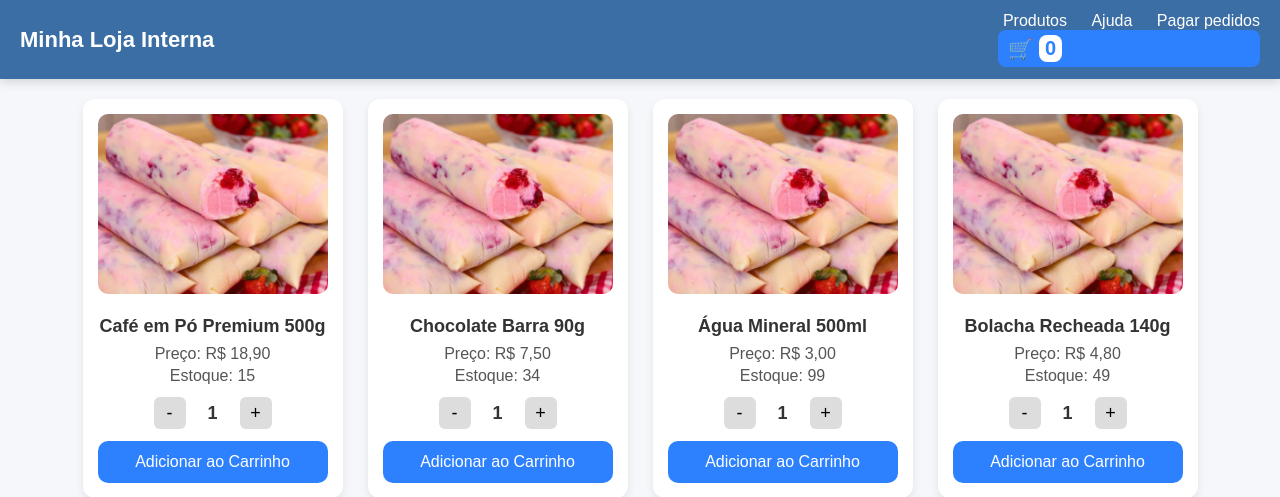
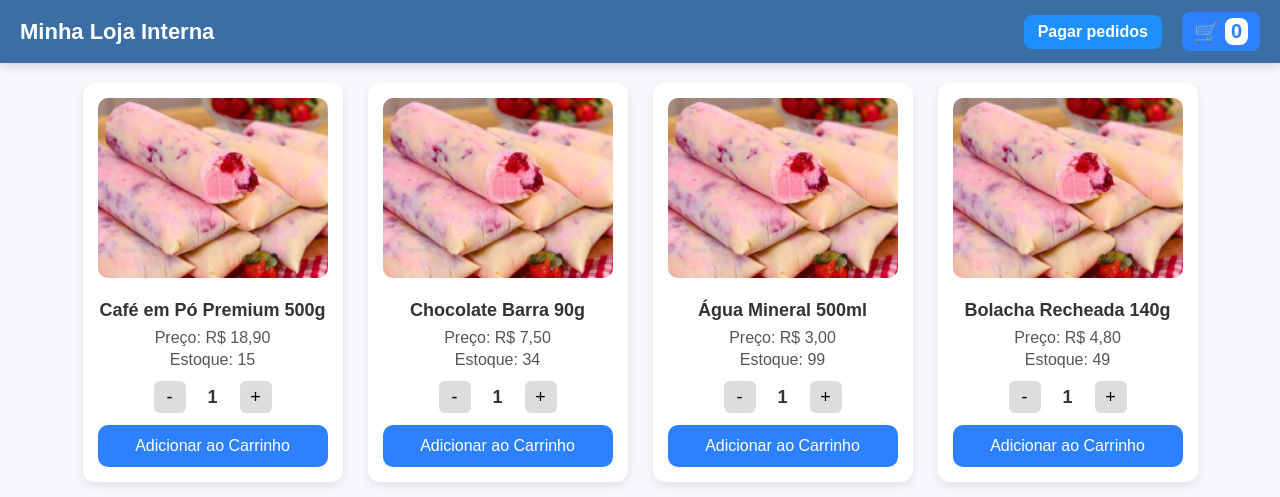
Before and after one commit to fabianopolone123/site-fabiano, a Django app: page / in a window 1280 px wide. Shown: the top 497 px of the page. Run offline with Django 5.2, Linux system fonts and the light colour scheme; data comes from the database, SQL or seed files in the repository; both versions use the stored data as it was after the commit.

Commit message:
feito correcao pagina pagar pedidos OK

```diff
--- a/core/templates/home.html
+++ b/core/templates/home.html
@@ -15,8 +15,6 @@
     <h2>Minha Loja Interna</h2>
 
     <div class="menu">
-        <a href="#">Produtos</a>
-        <a href="#">Ajuda</a>
 
         <!-- NOVO BOTÃO PAGAR PEDIDOS -->
         <a href="/pagar/" class="menu-link">Pagar pedidos</a>
--- a/core/views.py
+++ b/core/views.py
@@ -145,9 +145,18 @@ def pagar_listar(request):
     dados = json.loads(request.body)
     cliente_id = dados.get("cliente")
 
+    # VALIDAÇÃO PARA EVITAR ERRO DE ID VAZIO
+    if not cliente_id or str(cliente_id).strip() == "":
+        return JsonResponse({"ok": False, "erro": "Nenhum cliente selecionado."})
+
+    try:
+        cliente_id = int(cliente_id)
+    except:
+        return JsonResponse({"ok": False, "erro": "ID inválido."})
+
     cliente = Usuario.objects.get(id=cliente_id)
 
-    # pedidos em aberto (status: pendente)
+    # pedidos em aberto (qualquer forma de pagamento exceto 'pago')
     pedidos = Pedido.objects.filter(
         nome_cliente=cliente.nome_completo
     ).exclude(forma_pagamento="pago")
--- a/static/css/home.css
+++ b/static/css/home.css
@@ -5,24 +5,26 @@
 body {
     margin: 0;
     padding: 0;
-    overflow-x: hidden;             /* remove scroll horizontal */
-    background: #f5f7fa;            /* cinza neutro elegante */
+    overflow-x: hidden;
+    background: #f5f7fa;
     font-family: Arial, sans-serif;
     color: #333;
 }
 
 /* =============================== */
-/* NAVBAR SUPERIOR MODERNA */
+/* NAVBAR SUPERIOR */
 /* =============================== */
 
 .topbar {
     width: 100%;
-    background: #3A6EA5;            /* azul elegante */
+    background: #3A6EA5;
     color: white;
     padding: 12px 20px;
+
     display: flex;
     justify-content: space-between;
     align-items: center;
+
     box-sizing: border-box;
     box-shadow: 0 3px 10px rgba(0,0,0,0.15);
     position: sticky;
@@ -36,8 +38,14 @@ body {
     font-weight: 600;
 }
 
+/* MENU */
+.menu {
+    display: flex;
+    align-items: center;
+    gap: 20px; /* espaçamento entre itens */
+}
+
 .menu a {
-    margin-left: 20px;
     color: white;
     text-decoration: none;
     font-size: 16px;
@@ -48,8 +56,48 @@ body {
     opacity: .7;
 }
 
+/* Botão "Pagar pedidos" */
+.menu-link {
+    background: #1e90ff;
+    padding: 8px 14px;
+    border-radius: 8px;
+    font-weight: bold;
+}
+
+.menu-link:hover {
+    background: #0b68c2;
+    opacity: 1;
+}
+
+/* Ícone do carrinho */
+.carrinho-icone {
+    font-size: 20px;
+    cursor: pointer;
+    padding: 6px 12px;
+    background: #2D81FF;
+    border-radius: 8px;
+
+    display: flex;
+    align-items: center;
+    gap: 6px;
+
+    transition: background .2s;
+}
+
+.carrinho-icone:hover {
+    background: #1F63CC;
+}
+
+#carrinho-count {
+    background: white;
+    color: #2D81FF;
+    padding: 2px 6px;
+    border-radius: 8px;
+    font-weight: bold;
+}
+
 /* =============================== */
-/* LISTA DE PRODUTOS (CARDS) */
+/* LISTA DE PRODUTOS */
 /* =============================== */
 
 #lista-produtos {
@@ -67,13 +115,15 @@ body {
     background: #fff;
     border-radius: 12px;
     padding: 15px;
+
     box-shadow: 0 4px 8px rgba(0,0,0,0.08);
     transition: transform .2s, box-shadow .2s;
+
     box-sizing: border-box;
 }
 
 .produto:hover {
-    transform: translateY(-6px);    /* efeito moderno */
+    transform: translateY(-6px);
     box-shadow: 0 6px 18px rgba(0,0,0,0.15);
 }
 
@@ -89,14 +139,13 @@ body {
     font-size: 18px;
     font-weight: bold;
     margin: 8px 0;
-    text-align: center;   /* centraliza */
+    text-align: center;
 }
-
 
 .preco, .estoque {
     color: #555;
     margin: 4px 0;
-    text-align: center;   /* centraliza */
+    text-align: center;
 }
 
 /* =============================== */
@@ -140,7 +189,7 @@ body {
 .btn-add {
     width: 100%;
     padding: 12px;
-    background: #2D81FF;        /* azul moderno */
+    background: #2D81FF;
     color: #fff;
     border: none;
     border-radius: 10px;
@@ -162,49 +211,32 @@ body {
     #lista-produtos {
         gap: 18px;
     }
+
     .produto {
-        width: 45%;             /* tablet: 2 por linha */
+        width: 45%;
     }
 }
 
 @media (max-width: 600px) {
-    .produto {
-        width: 90%;             /* celular: 1 por linha */
-    }
+
+    /* NAVBAR empilha e centraliza */
     .topbar {
         flex-direction: column;
+        gap: 10px;
         text-align: center;
+    }
+
+    .menu {
+        flex-wrap: wrap;
+        justify-content: center;
         gap: 10px;
     }
+
     .menu a {
-        margin-left: 10px;
         font-size: 14px;
     }
+
+    .produto {
+        width: 90%;
+    }
 }
-
-
-/* Ícone do carrinho */
-.carrinho-icone {
-    font-size: 20px;
-    cursor: pointer;
-    margin-left: 15px;
-    padding: 5px 10px;
-    background: #2D81FF;
-    border-radius: 8px;
-    display: flex;
-    align-items: center;
-    gap: 6px;
-    transition: background .2s;
-}
-
-.carrinho-icone:hover {
-    background: #1F63CC;
-}
-
-#carrinho-count {
-    background: white;
-    color: #2D81FF;
-    padding: 2px 6px;
-    border-radius: 8px;
-    font-weight: bold;
-}
```
Also changed, not shown: db.sqlite3.
